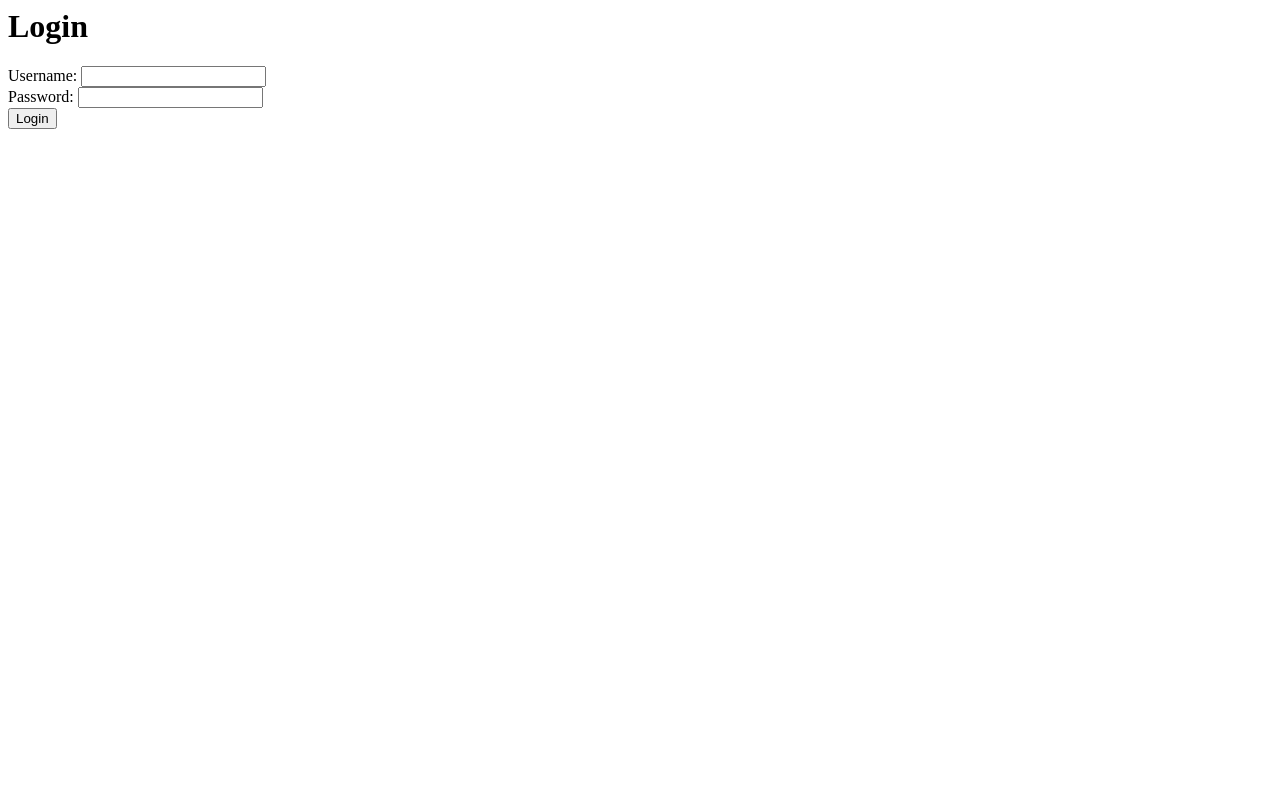
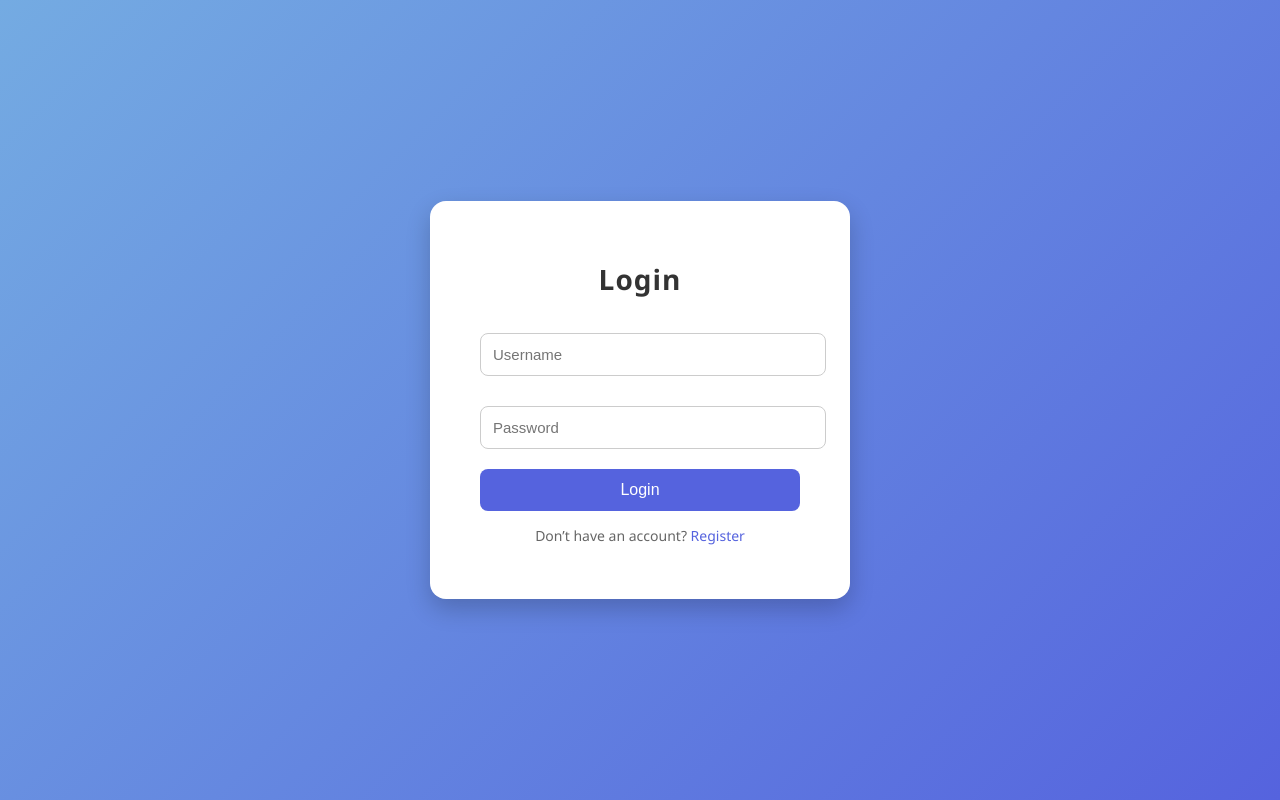
Before and after one commit to Brozic2908/ChatApp, a plain HTML site: page www/login.html in a window 1280 px wide. Drawn offline with Linux system fonts and the light colour scheme.

Commit message:
login UI

```diff
--- a/www/login.html
+++ b/www/login.html
@@ -1,8 +1,102 @@
-<html><body>
-<h1>Login</h1>
-<form method="POST" action="/login">
-  Username: <input name="username" type="text"><br>
-  Password: <input name="password" type="password"><br>
-  <input type="submit" value="Login">
-</form>
-</body></html>
+<!DOCTYPE html>
+<html lang="en">
+  <head>
+    <meta charset="UTF-8" />
+    <meta name="viewport" content="width=device-width, initial-scale=1.0" />
+    <title>Login</title>
+    <style>
+      body {
+        font-family: "Segoe UI", sans-serif;
+        background: linear-gradient(135deg, #74abe2, #5563de);
+        height: 100vh;
+        margin: 0;
+        display: flex;
+        justify-content: center;
+        align-items: center;
+      }
+
+      .login-container {
+        background: white;
+        padding: 40px 50px;
+        border-radius: 16px;
+        box-shadow: 0 10px 25px rgba(0, 0, 0, 0.2);
+        width: 320px;
+        text-align: center;
+      }
+
+      h1 {
+        margin-bottom: 25px;
+        color: #333;
+        font-size: 28px;
+        letter-spacing: 1px;
+      }
+
+      input[type="text"],
+      input[type="password"] {
+        width: 100%;
+        padding: 12px;
+        margin: 10px 0 20px;
+        border: 1px solid #ccc;
+        border-radius: 8px;
+        font-size: 15px;
+        outline: none;
+        transition: 0.3s;
+      }
+
+      input[type="text"]:focus,
+      input[type="password"]:focus {
+        border-color: #5563de;
+        box-shadow: 0 0 5px rgba(85, 99, 222, 0.4);
+      }
+
+      input[type="submit"] {
+        background-color: #5563de;
+        color: white;
+        border: none;
+        padding: 12px;
+        width: 100%;
+        font-size: 16px;
+        border-radius: 8px;
+        cursor: pointer;
+        transition: background 0.3s ease;
+      }
+
+      input[type="submit"]:hover {
+        background-color: #3e4fb5;
+      }
+
+      .footer {
+        margin-top: 15px;
+        font-size: 14px;
+        color: #666;
+      }
+
+      .footer a {
+        color: #5563de;
+        text-decoration: none;
+      }
+
+      .footer a:hover {
+        text-decoration: underline;
+      }
+    </style>
+  </head>
+  <body>
+    <div class="login-container">
+      <h1>Login</h1>
+      <form method="POST" action="/login">
+        <input name="username" type="text" placeholder="Username" required />
+        <input
+          name="password"
+          type="password"
+          placeholder="Password"
+          required
+        />
+        <input type="submit" value="Login" />
+      </form>
+      <div class="footer">
+        <p>Don’t have an account? <a href="/register">Register</a></p>
+      </div>
+    </div>
+  </body>
+</html>
```
